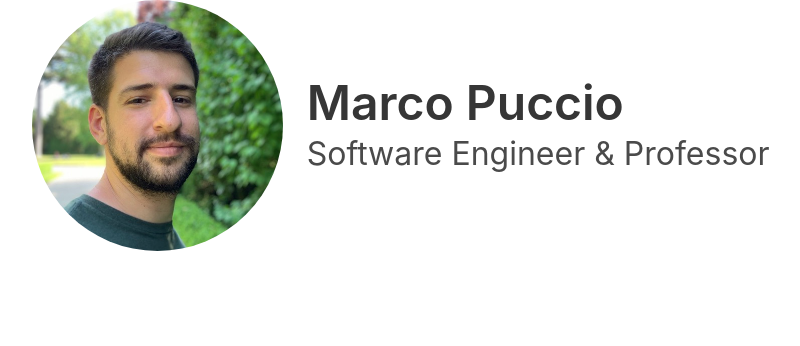
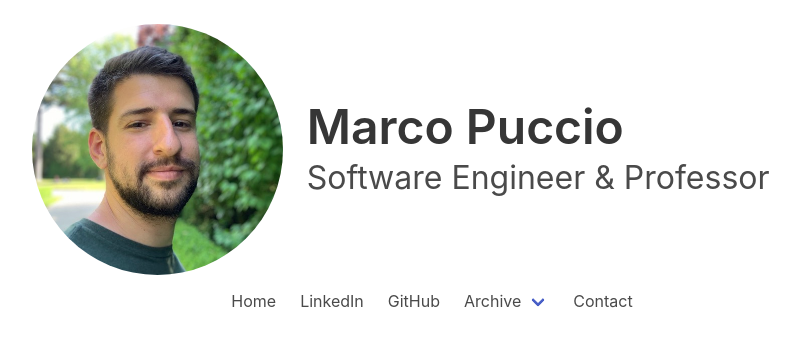
Before and after one commit to marcopuccio/marcopucc.io, a React (Create React App) app: page / in a window 1280 px wide. Shown: the top 346 px of the page, without its empty margins (208-1008 px from the left). Built offline with nearby package versions, Linux system fonts and the light colour scheme.

Commit message:
add menu

```diff
--- a/src/App/index.tsx
+++ b/src/App/index.tsx
@@ -3,11 +3,17 @@ import React from "react";
 import "./App.css";
 
 import { Header } from "../components/Header";
+import { Menu } from "../components/Menu";
 
 export const App: React.FC = () => {
   return (
     <div className="App-container">
-      <Header />
+      <section className="mt-5">
+        <Header />
+      </section>
+      <section>
+        <Menu />
+      </section>
     </div>
   );
 };
--- /dev/null
+++ b/src/components/Menu/index.tsx
@@ -0,0 +1,26 @@
+import React from "react";
+
+export const Menu: React.FC = () => {
+  return (
+    <nav className="navbar text" role="navigation" aria-label="main navigation">
+      <div className="navbar-menu is-justify-content-center">
+        <a className="navbar-item">Home</a>
+
+        <a className="navbar-item">LinkedIn</a>
+        <a className="navbar-item">GitHub</a>
+
+        <div className="navbar-item has-dropdown is-hoverable">
+          <a className="navbar-link">Archive</a>
+
+          <div className="navbar-dropdown">
+            <a className="navbar-item">2018.marcopuccio.me</a>
+            <a className="navbar-item">2018.marcopuccio.me</a>
+            <hr className="navbar-divider" />
+            <a className="navbar-item">Report an issue</a>
+          </div>
+          <a className="navbar-item">Contact</a>
+        </div>
+      </div>
+    </nav>
+  );
+};
```
